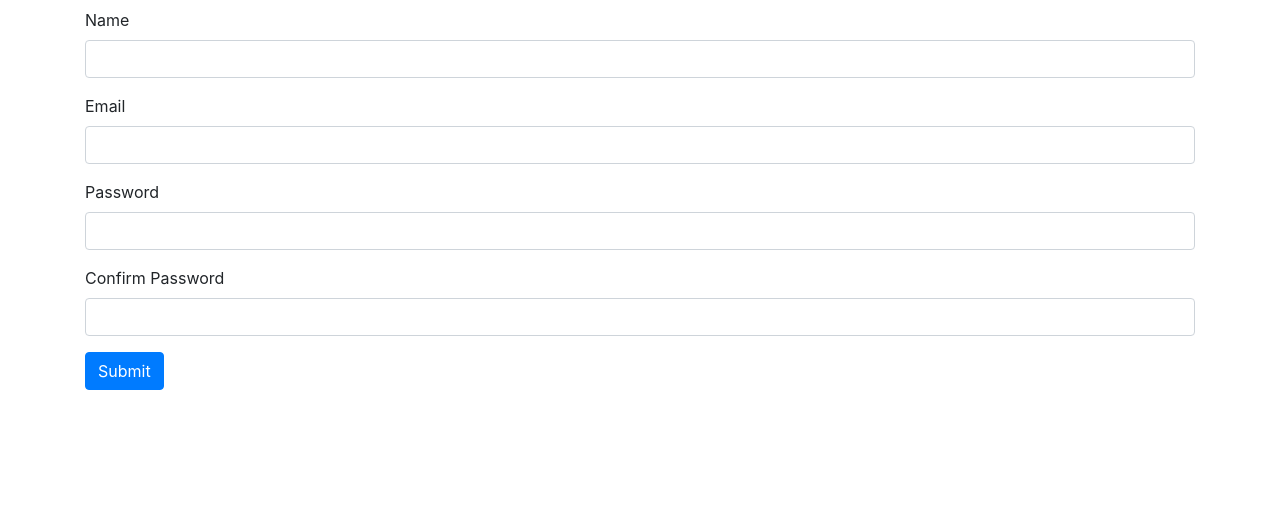
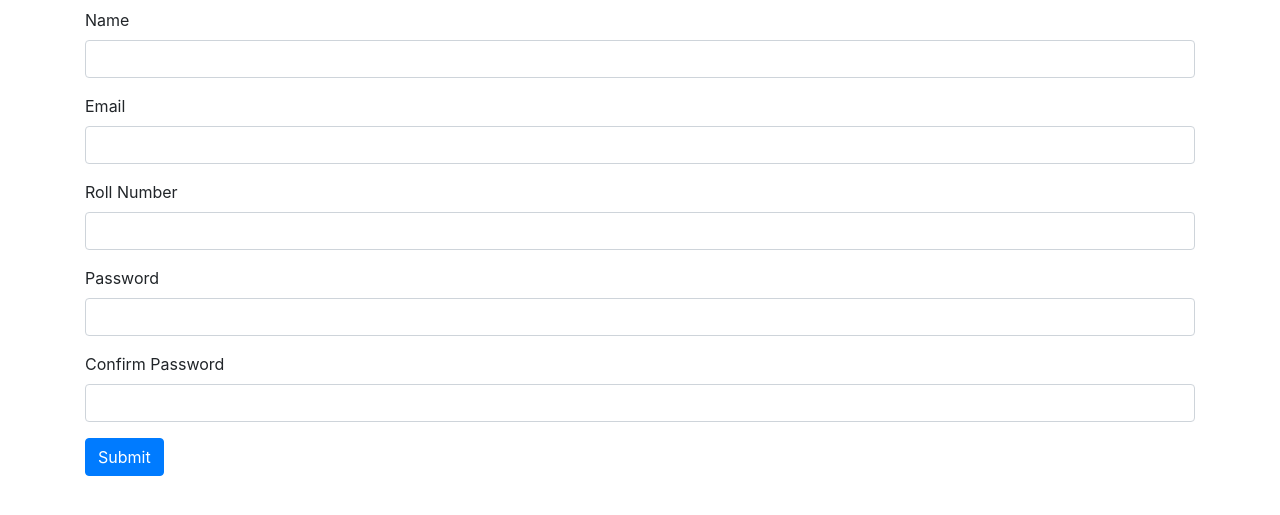
Before and after one commit to Prakriti-nith/Student-Dashboard, a Flask app: page /register in a window 1280 px wide. Shown: the part 56-571 px from the top of the page. Run offline with Flask 2, Linux system fonts and the light colour scheme; some libraries are stand-ins or nearby versions.

Commit message:
Added roll number field

```diff
--- a/app.py
+++ b/app.py
@@ -21,6 +21,7 @@ def index():
 class RegisterForm(Form):
     name = StringField('Name', [validators.Length(min=1, max=50)])
     email = StringField('Email', [validators.Length(min=6, max=50)])
+    roll_number = StringField('Roll Number', [validators.Length(min=5, max=15)])
     password = PasswordField('Password', [
         validators.DataRequired(),
         validators.EqualTo('confirm', message='Passwords do not match')
@@ -33,13 +34,14 @@ def register():
     if request.method == 'POST' and form.validate():
         name = form.name.data
         email = form.email.data
+        roll_number = form.roll_number.data
         password = sha256_crypt.encrypt(str(form.password.data))
 
         # Create cursor
         cur = mysql.connection.cursor()
 
         # Execute query
-        cur.execute("INSERT INTO user(name, email, password, type) VALUES(%s, %s, %s, %s)", (name, email, password, "student"))
+        cur.execute("INSERT INTO user(name, email, roll_number, password) VALUES(%s, %s, %s, %s)", (name, email, roll_number, password))
 
         # Commit to DB
         mysql.connection.commit()
@@ -49,7 +51,7 @@ def register():
 
         flash('You are now registered and can log in', 'success')
 
-        redirect(url_for('index'))
+        return redirect(url_for('index'))
 
     return render_template('register.html', form=form)
 
--- a/templates/register.html
+++ b/templates/register.html
@@ -12,6 +12,9 @@
             {{render_field(form.email, class_="form-control")}}
         </div>
         <div class="form-group">
+            {{render_field(form.roll_number, class_="form-control")}}
+        </div>
+        <div class="form-group">
             {{render_field(form.password, class_="form-control")}}
         </div>
         <div class="form-group">
```
